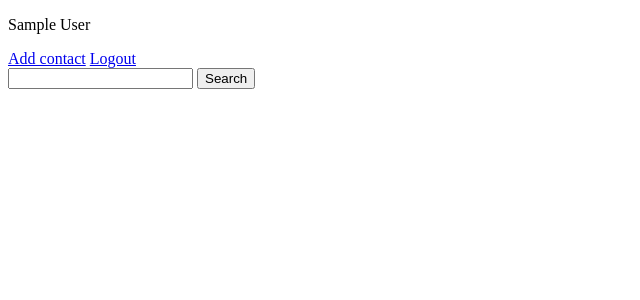
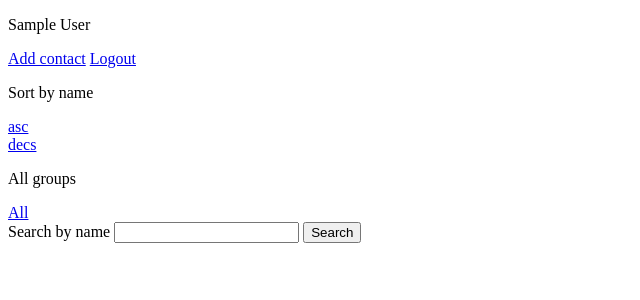
Before and after one commit to wedname/contact_book, a Flask app: page /contacts in a window 1280 px wide. Shown: the top 300 px of the page, without its empty margins (0-640 px from the left). Run offline with Flask 2, Linux system fonts and the light colour scheme; the visitor is signed in with stand-in values (Sample User, id 1); data comes from the database, SQL or seed files in the repository; data that the repository does not hold is empty.

Commit message:
Initial commit

```diff
--- a/apps/contacts/controller.py
+++ b/apps/contacts/controller.py
@@ -14,7 +14,11 @@ class ContactsController:
         def contacts():
             if request.method == 'GET':
                 return render_template('contacts.html', user=current_user.name,
-                                       contacts=Contacts.query.filter_by(users_id=current_user.get_id()))
+                                       contacts=Contacts.query.order_by(Contacts.name.asc()).filter_by(
+                                           users_id=current_user.get_id()),
+                                       groups=Contacts.query.order_by(Contacts.group.asc()).filter_by(
+                                           users_id=current_user.get_id())
+                                       )
 
         @app.route('/add_contact', methods=['GET', 'POST'])
         @login_required
@@ -64,6 +68,6 @@ class ContactsController:
             result = Contacts.query.filter(Contacts.name.like(search)).filter_by(users_id=current_user.get_id()).all()
             return render_template('contacts.html', user=current_user.name, contacts=result)
 
-        # TODO: сортировка по asc и desc
         # TODO: сортировка по группам
+
         # TODO: Реализовать добавление фото
--- /dev/null
+++ b/static/js/sort.js
@@ -0,0 +1,37 @@
+var all = $('#contacts');
+var isAscOrder = true;
+
+
+$(".sort .asc").click(function () {
+    var mylist = $('#contacts');
+    var listitems = mylist.children('div').get();
+
+    listitems.sort(function(a, b) {
+       var compA = $(a).text().toUpperCase();
+       var compB = $(b).text().toUpperCase();
+       return (compA < compB) ? -1 : (compA > compB) ? 1 : 0;
+    })
+    $.each(listitems, function(idx, itm) { mylist.append(itm); });
+});
+
+
+$(".sort .desc").click(function () {
+    var mylist = $('#contacts');
+    var listitems = mylist.children('div').get();
+
+    isAscOrder = false;
+
+    listitems.sort(function(a, b) {
+        var compA = $(a).text().toUpperCase();
+        var compB = $(b).text().toUpperCase();
+
+        return (isAscOrder ? 1 : -1) * ((compA < compB) ? -1 : (compA > compB) ? 1 : 0);
+    });
+
+    $.each(listitems, function(idx, itm) { mylist.append(itm); });
+});
+
+
+$(".group .{{group.group}}").click(function () {
+
+});
--- a/templates/contacts.html
+++ b/templates/contacts.html
@@ -10,14 +10,32 @@
     <a href="/add_contact">Add contact</a>
     <a href="/logout">Logout</a>
 
+    <div>
+        <p>Sort by name</p>
+        <div class="sort"><a class="asc" href="#">asc</a></div>
+        <div class="sort"><a class="desc" href="#">decs</a></div>
+    </div>
+
+    <div>
+        <p>All groups</p>
+        <div class="group"><a href="#" class="all">All</a></div>
+        {% for group in groups %}
+        <div class="group"><a href="#" class="{{ group.group }}">{{ group.group }}</a></div>
+        {% endfor %}
+    </div>
+
+
     <form action="{{ url_for('search_contacts') }}" method="GET">
-        <label for="query"></label>
+        <label for="query">Search by name</label>
         <input type="text" name="query">
         <button type="submit">Search</button>
     </form>
 
+
+    <div id="contacts">
         {% for contact in contacts %}
-    <p>{{ contact.name }}</p>
+        <div>
+            <p class="name">{{ contact.name }}</p>
             <p>{{ contact.phone }}</p>
             <p>{{ contact.email }}</p>
             <p>{{ contact.group }}</p>
@@ -25,7 +43,12 @@
             <p>{{ contact.birthday }}</p>
             <p>{{ contact.note }}</p>
             <a href="/delete_contact/{{ contact.id }}">Delete_contact</a>
-    <br><br>
+        </div>
         {% endfor %}
+    </div>
+
+
+    <script src="https://ajax.googleapis.com/ajax/libs/jquery/3.5.1/jquery.min.js"></script>
+    <script src="/static/js/sort.js"></script>
 </body>
 </html>
```
Lines whose indentation alone changed are shown as unchanged.
